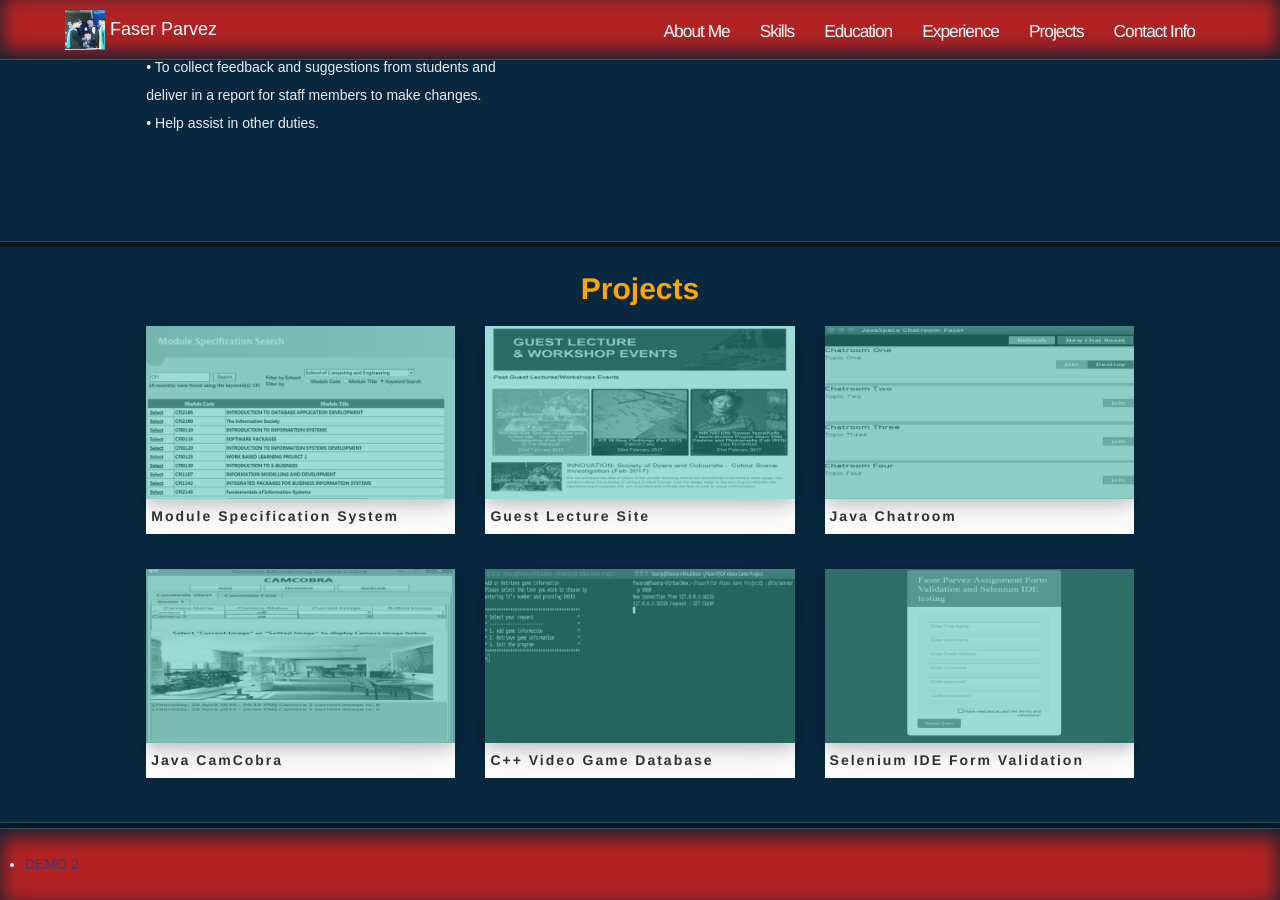
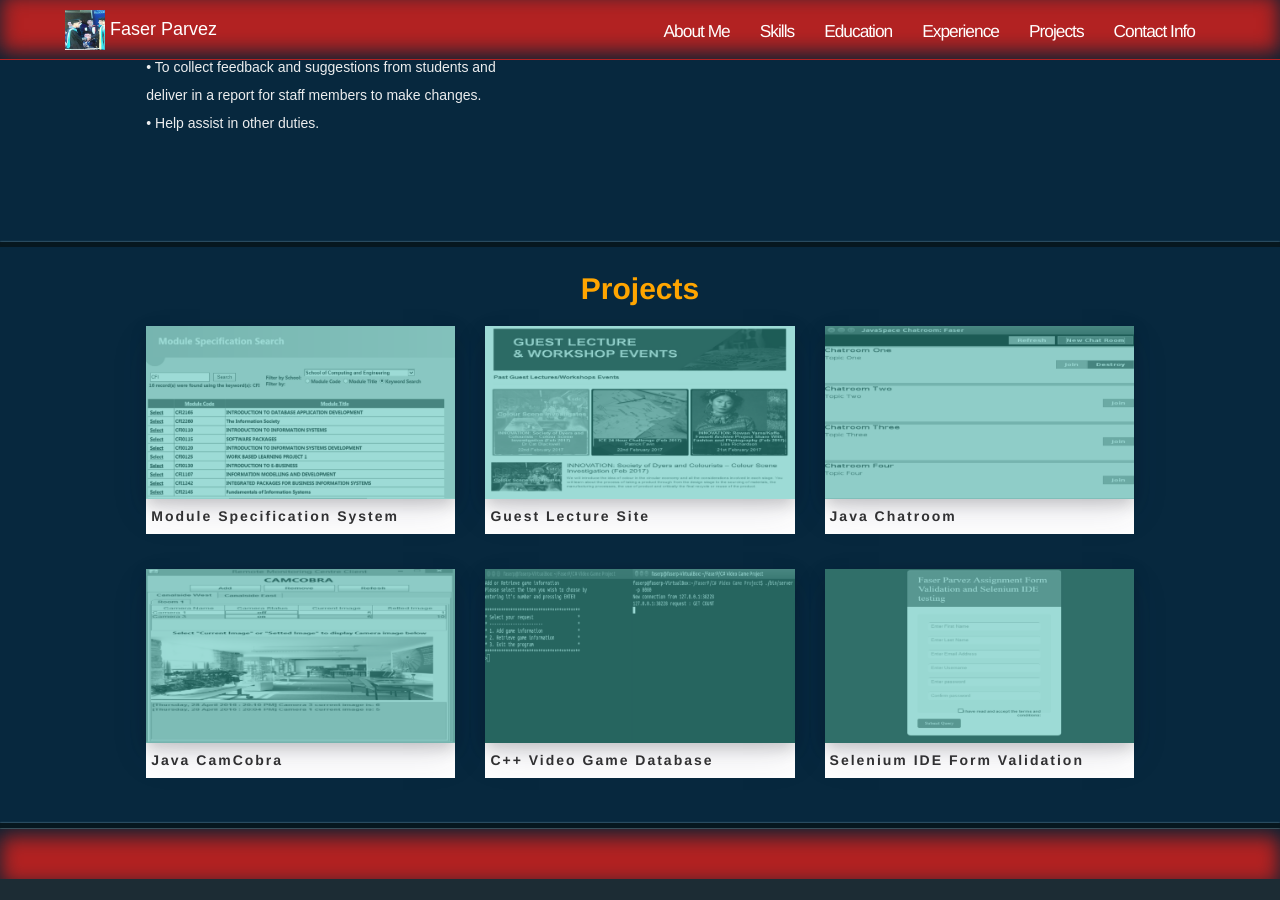
Before and after one commit to thisisatest1990/thisisatest1990.github.io, a Jekyll site: the page built from index.html, in a window 1280 px wide and 900 px high, scrolled down 2956 px. Built offline with Jekyll 4.4.1, drawn with Linux system fonts in a browser that asks for light colours; nearby versions of some CDN libraries; after the commit the page ends 3835 px from its top, so only the background shows below that.

Commit message:
Update project.html

```diff
--- a/_includes/project.html
+++ b/_includes/project.html
@@ -100,26 +100,5 @@
     <div class="c-footer__wrapper">
 
 
-
-
-        <!--Call your modal-->
-        <ul>
-            <li><a id="demo02" href="#modal-02">DEMO 2</a></li>
-        </ul>
-
-
-
-        <!--DEMO02-->
-        <div id="modal-02">
-            <!--"THIS IS IMPORTANT! to close the modal, the class name has to match the name given on the ID-->
-            <div  id="btn-close-modal" class="close-modal-02">
-                X
-            </div>
-
-            <div class="modal-content">
-
-		</div>
-    </div>
-
 	</div>
 </footer>
```
